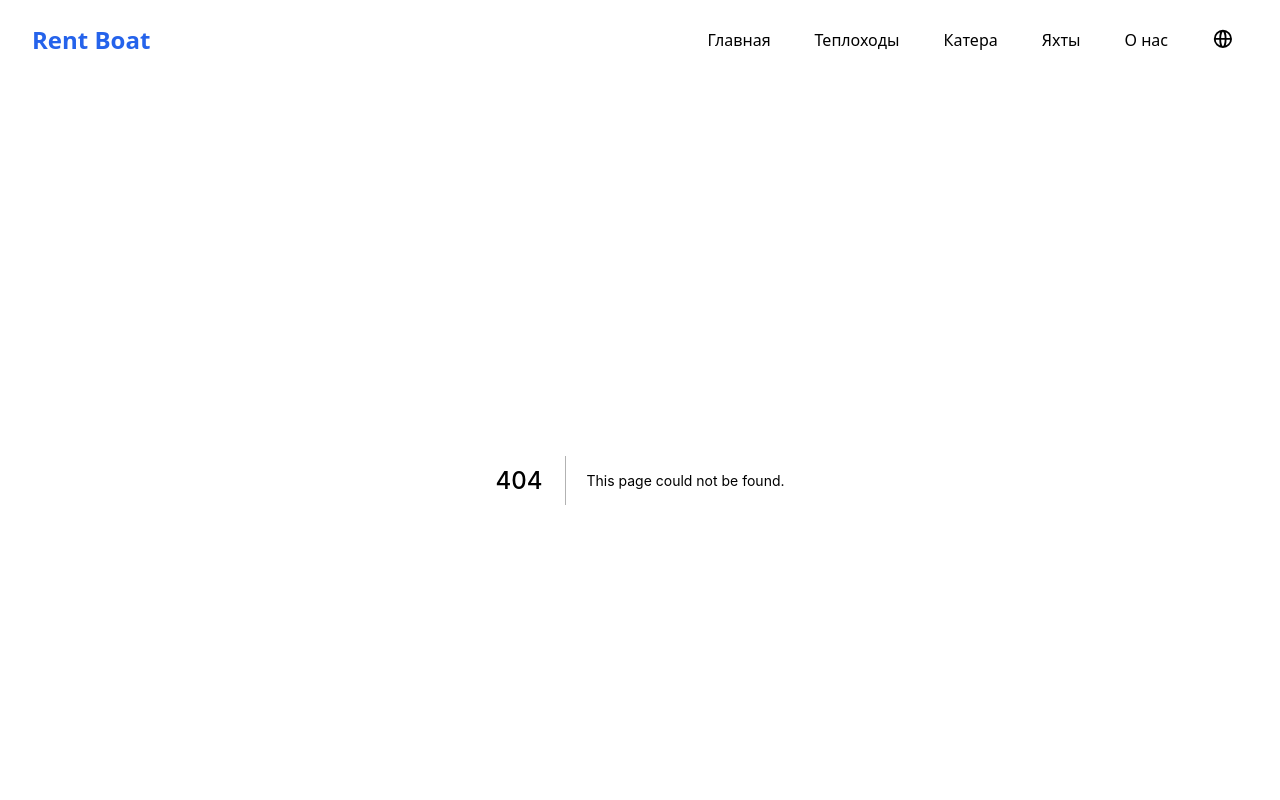
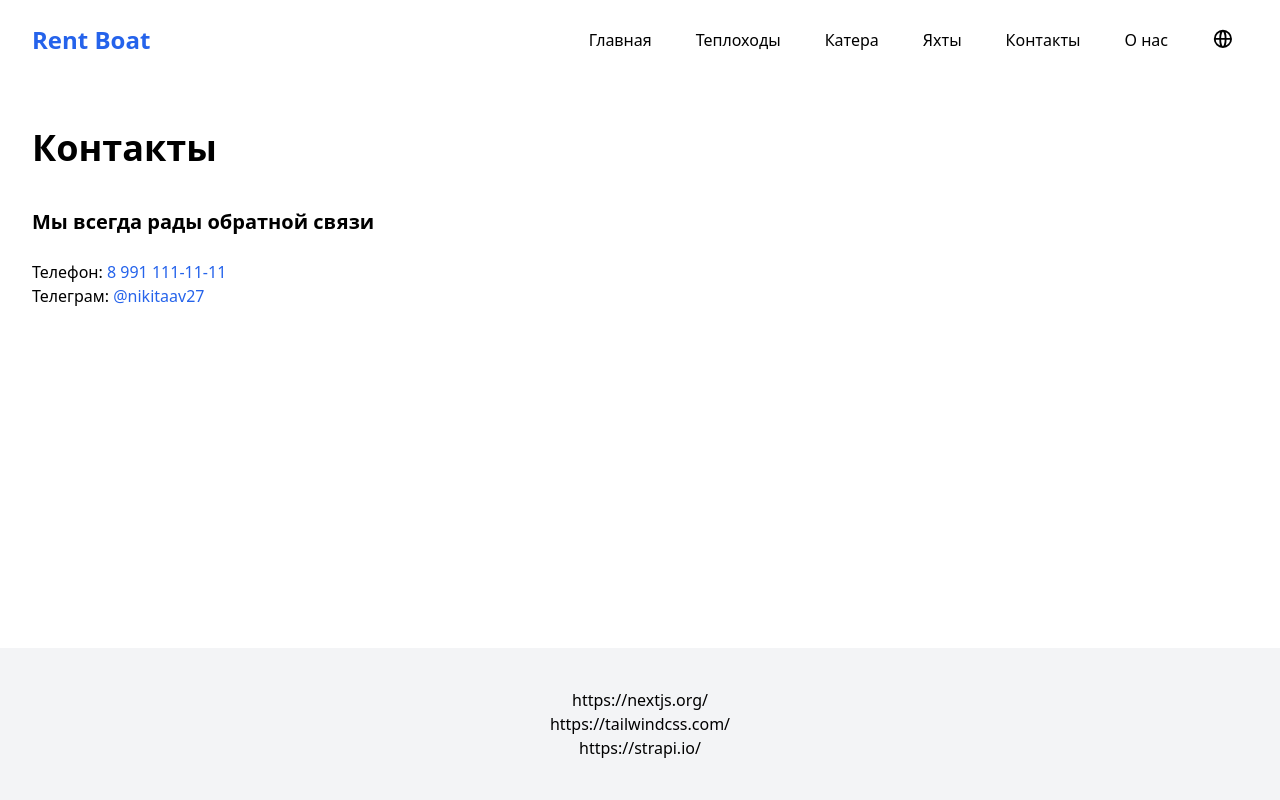
Before and after one commit to nvadeveloper/rent-boat-nextjs-frontend, a Next.js app: page /contacts in a window 1280 px wide. Before the commit this address had no page. Shown: the top 800 px of the page. Built offline with nearby package versions, Linux system fonts and the light colour scheme.

Commit message:
first commit

```diff
--- a/components/Header.js
+++ b/components/Header.js
@@ -34,6 +34,10 @@ const Header = () => {
         {
             title: 'Яхты',
             href: '/yachts',
+        },
+        {
+            title: 'Контакты',
+            href: '/contacts',
         },
         {
             title: 'О нас',
--- /dev/null
+++ b/pages/contacts/index.js
@@ -0,0 +1,18 @@
+import PageHeading from "../../components/elements/PageHeading"
+
+
+const Contacts = () => {
+
+  return (
+    <>
+      <section className="container mx-auto px-4 sm:px-6 lg:px-8">
+        <PageHeading>Контакты</PageHeading>
+        <p className="text-xl font-extrabold font-montserrat pb-6">Мы всегда рады обратной связи</p>
+        <p>Телефон: <a href="tel:+79911111111" target="_blank" className="text-blue-600 hover:text-blue-500">8 991 111-11-11</a></p>
+        <p>Телеграм: <a href="https://t.me/nikitaav27" target="_blank" className="text-blue-600 hover:text-blue-500">@nikitaav27</a></p>
+      </section>
+    </>
+  )
+}
+
+export default Contacts
```
